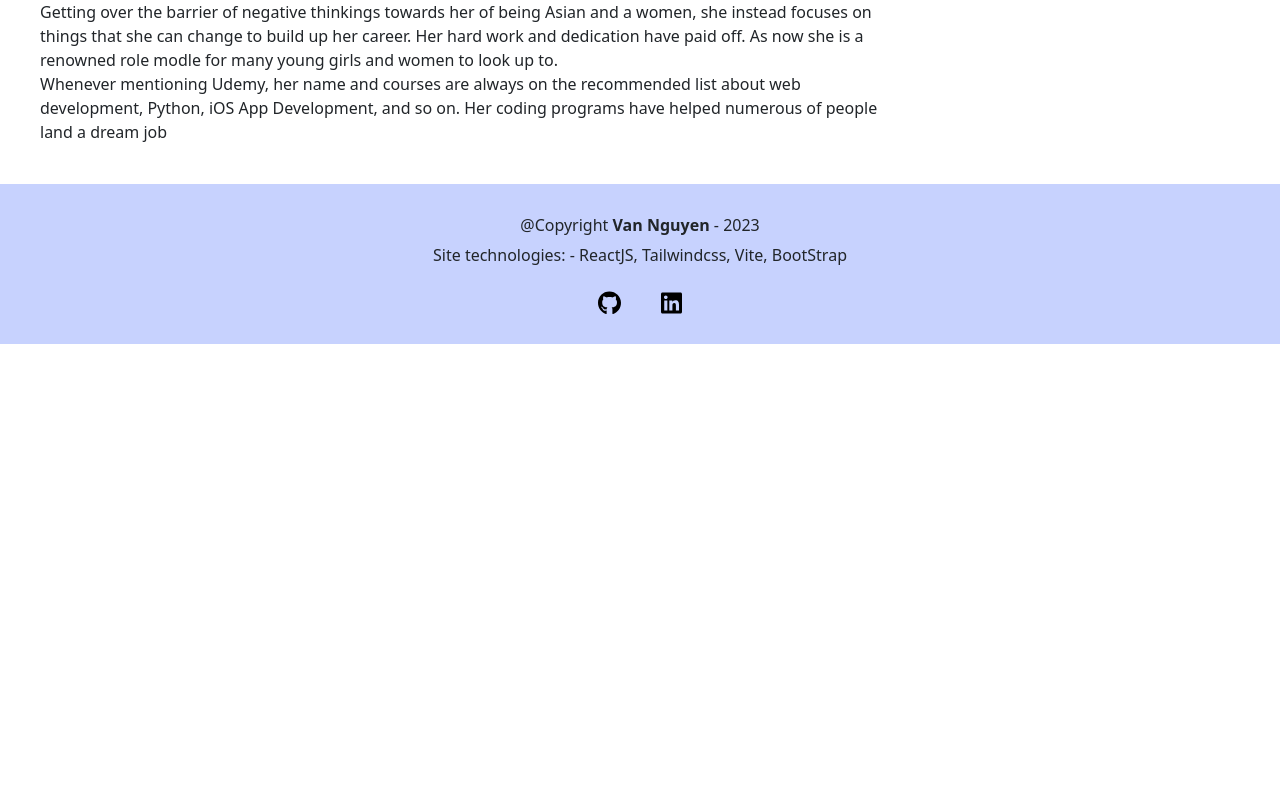
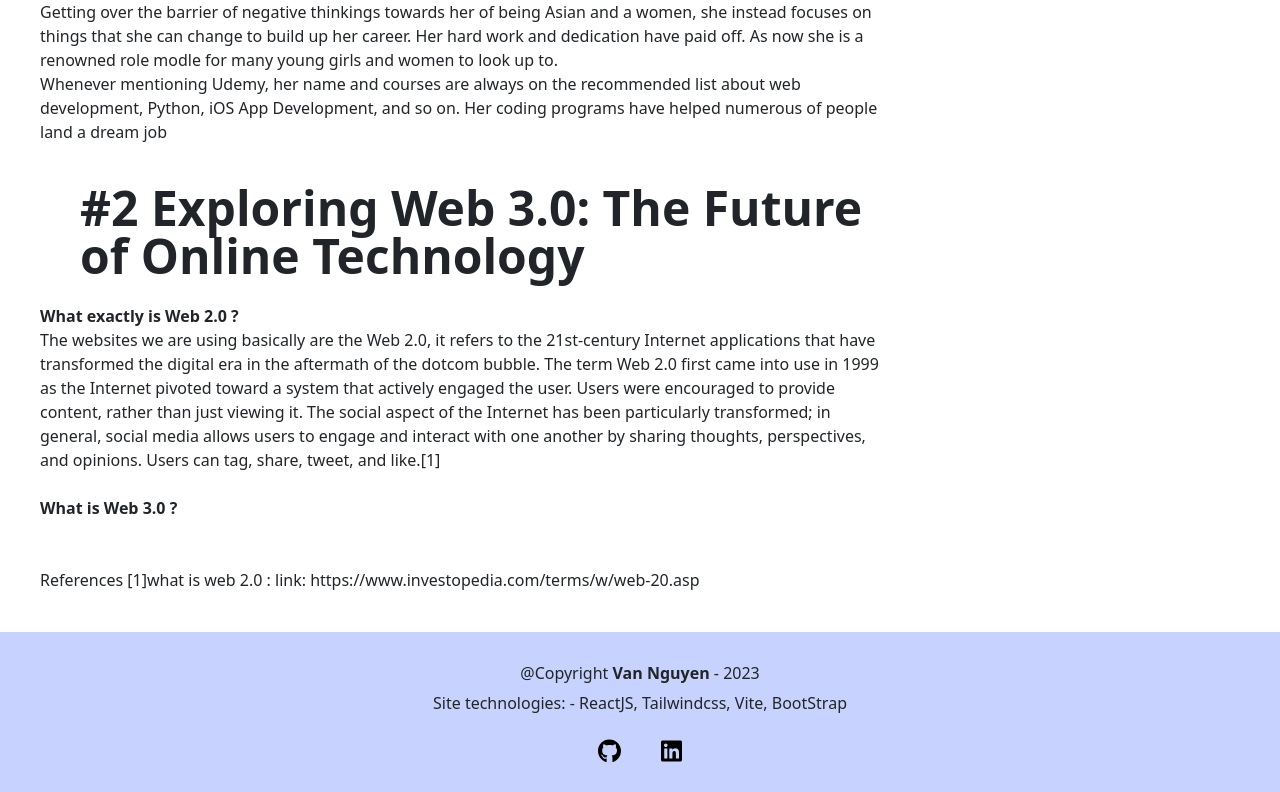
Before and after one commit to vanguyen333/mysiteO, a React (Vite) app: page /blog in a window 1280 px wide. Shown: the part 775-1567 px from the top of the page. Before the commit the page ends 1119 px from the top, so only its background shows below. Built offline with nearby package versions, Linux system fonts and the light colour scheme.

Commit message:
writing blog web 3.0

```diff
--- a/src/pages/Blog.jsx
+++ b/src/pages/Blog.jsx
@@ -30,76 +30,31 @@ const About = () => {
           and so on. Her coding programs have helped numerous of people land a
           dream job
         </p>
-        {/* <p>
-          In the world of coding and technology, it's essential to recognize the
-          remarkable individuals who are breaking barriers and inspiring the
-          next generation of developers. One such inspiring figure is Angela Yu,
-          a renowned instructor and developer who has made significant
-          contributions to the programming community. Through her online courses
-          and unwavering commitment to empowering women in tech, Angela Yu has
-          become a symbol of inspiration and success for aspiring female coders
-          worldwide.
+        <h1 className="text-5xl text-left pl-10 pt-10  font-bold">
+          #2 Exploring Web 3.0: The Future of Online Technology
+        </h1>
+        <p>
           <br />
-          In the world of coding and technology, it's essential to recognize the
-          remarkable individuals who are breaking barriers and inspiring the
-          next generation of developers. One such inspiring figure is Angela Yu,
-          a renowned instructor and developer who has made significant
-          contributions to the programming community. Through her online courses
-          and unwavering commitment to empowering women in tech, Angela Yu has
-          become a symbol of inspiration and success for aspiring female coders
-          worldwide.
-          <br /> <strong> Empowering Women in Tech</strong>
+          <strong> What exactly is Web 2.0 ? </strong>
           <br />
-          Angela Yu's impact on women in coding and technology cannot be
-          overstated. With her passion for inclusivity and equal representation,
-          she has actively worked towards breaking down barriers that have
-          traditionally discouraged women from pursuing careers in tech.
+          The websites we are using basically are the Web 2.0, it refers to the
+          21st-century Internet applications that have transformed the digital
+          era in the aftermath of the dotcom bubble. The term Web 2.0 first came
+          into use in 1999 as the Internet pivoted toward a system that actively
+          engaged the user. Users were encouraged to provide content, rather
+          than just viewing it. The social aspect of the Internet has been
+          particularly transformed; in general, social media allows users to
+          engage and interact with one another by sharing thoughts,
+          perspectives, and opinions. Users can tag, share, tweet, and like.[1]
+          <br /> <br />
+          <strong> What is Web 3.0 ?</strong>
+        </p>
+        <p>
           <br />
-          Through her teaching and mentorship, Angela Yu has created a
-          supportive environment for female coders to thrive. She understands
-          the challenges faced by women in a predominantly male industry and
-          aims to inspire and empower them to overcome these obstacles. By
-          providing relatable role models and fostering a sense of community,
-          Angela Yu has helped countless women find their voice in the coding
-          world.
           <br />
-          <strong> Celebrating Success Stories</strong>
-          <br />
-          The success stories that have emerged from Angela Yu's courses are a
-          testament to her exceptional teaching and mentorship. Students from
-          diverse backgrounds and experiences have not only learned to code but
-          have also transformed their lives and careers.
-          <br />
-          One such success story is Sarah, who had no prior coding experience
-          before enrolling in Angela Yu's "The Complete Web Development
-          Bootcamp." Through Angela's guidance and comprehensive curriculum,
-          Sarah gained the skills and confidence to build her own portfolio
-          website and eventually landed a job as a front-end developer. Sarah's
-          story is just one of many, demonstrating the transformative power of
-          Angela Yu's courses in unlocking the potential of aspiring coders.
-          <br />
-          <strong> Closing Thoughts: </strong>
-          <br />
-          Inspiring the Future As we reflect on Angela Yu's journey and her
-          impact on the coding and technology industry, it is clear that her
-          contributions go beyond teaching code. Angela Yu serves as a beacon of
-          inspiration for aspiring female coders, breaking stereotypes and
-          empowering women to pursue their passion for technology.
-          <br />
-          Through her online courses and unwavering dedication to inclusivity,
-          Angela Yu is playing a vital role in shaping the future of coding. By
-          celebrating and supporting diverse voices, we can create a more
-          <br />
-          inclusive and innovative tech landscape. In conclusion, Angela Yu's
-          commitment to empowering women in coding and technology is truly
-          commendable. Her online courses have opened doors and provided
-          opportunities for countless individuals to pursue their dreams. As we
-          continue to celebrate inspiring figures like Angela Yu, let us
-          remember that diversity and inclusivity are crucial in building a
-          thriving and equitable tech community.
-          <br />
-          Author: Chatgpt
-        </p> */}
+          References [1]what is web 2.0 : link:
+          https://www.investopedia.com/terms/w/web-20.asp
+        </p>
       </div>
       <Footer />
     </div>
```
